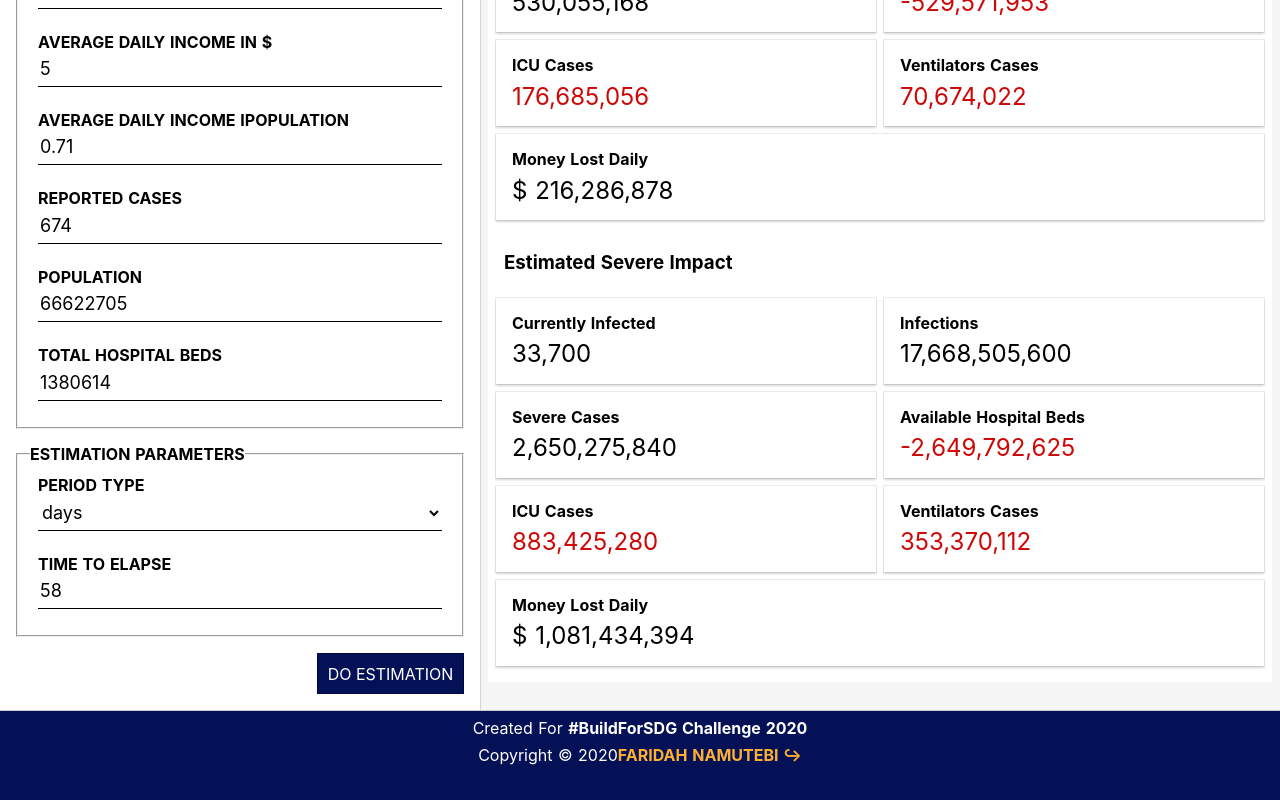
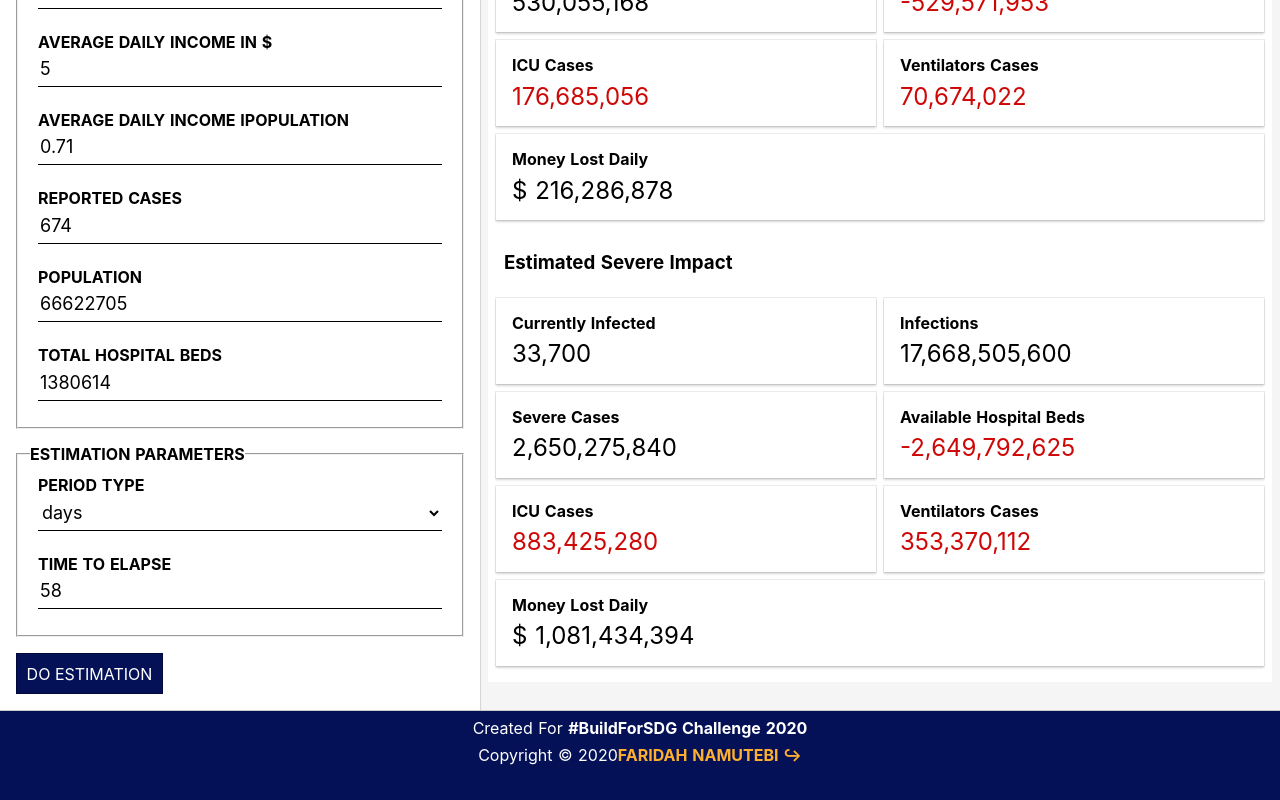
Before and after one commit to mugen64/sdg-covid-19-estimator-online, a Nuxt app: page / in a window 1280 px wide. Shown: the part 307-1107 px from the top of the page. Built offline with nearby package versions, Linux system fonts and the light colour scheme.

Commit message:
corrected spelling of data-go-estimate

```diff
--- a/components/Calculator.vue
+++ b/components/Calculator.vue
@@ -99,10 +99,10 @@
           />
         </div>
       </fieldset>
-      <input
+      <button
         type="submit"
-        value="Do Estimation"
-        data-goestimate
+        value="Estimation"
+        data-go-estimate
         v-text="`Do Estimation`"
       />
     </form>
```
Also changed, not shown: 1 other file (tests, documents, lock files or other folders).
